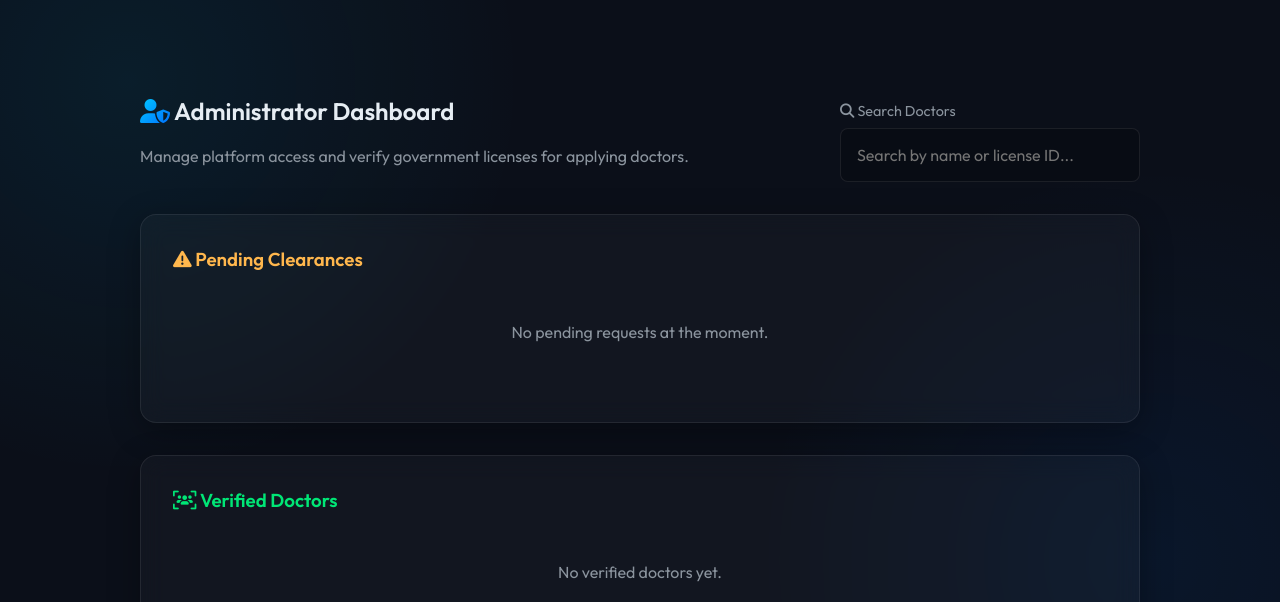
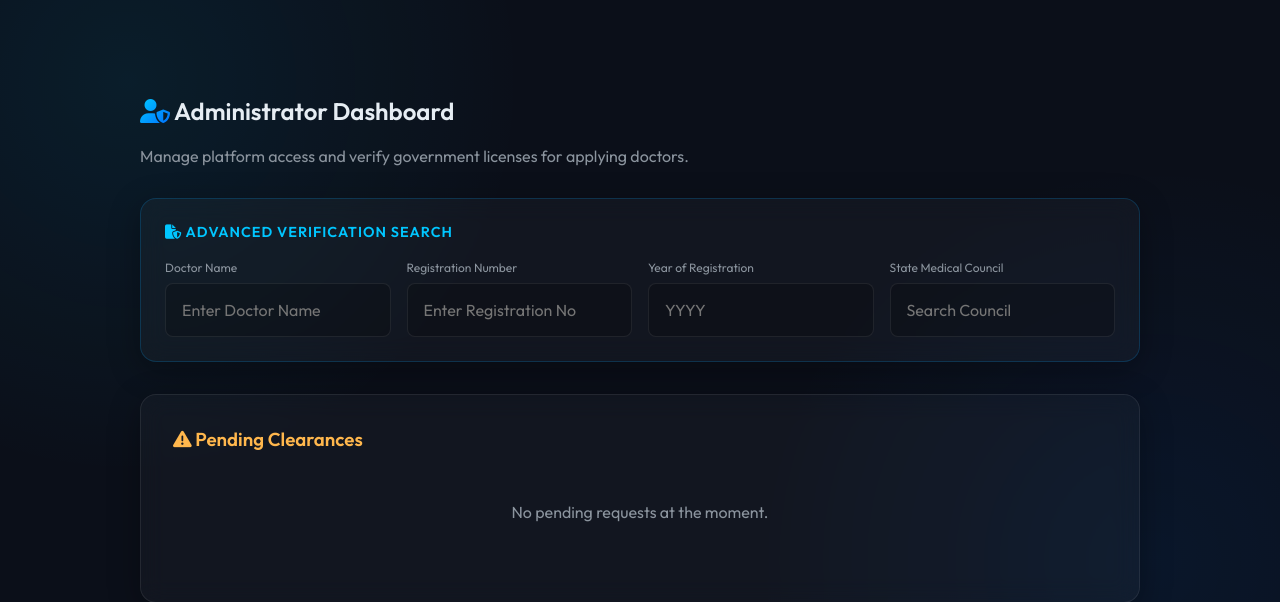
Before and after one commit to Rishitha0408/Qryptix, a Flask app: page /admin_dashboard in a window 1280 px wide. Shown: the part 79-681 px from the top of the page. Run offline with Flask 3, Linux system fonts and the light colour scheme; the visitor is signed in with stand-in values (Sample User, id 1).

Commit message:
Admin: Enhanced doctor verification with name, registration no, year, and state medical council browsing

```diff
--- a/app.py
+++ b/app.py
@@ -114,7 +114,11 @@ def index():
 def register():
     if request.method == 'POST':
         username = request.form.get('username')
+        full_name = request.form.get('full_name')
         email = request.form.get('email')
+        mobile_number = request.form.get('mobile_number')
+        registration_year = request.form.get('registration_year')
+        state_medical_council = request.form.get('state_medical_council')
         password = request.form.get('password')
         license_id = request.form.get('license_id')
 
@@ -133,7 +137,11 @@ def register():
         hashed_password = generate_password_hash(password)
         new_user = User(
             username=username,
+            full_name=full_name,
             email=email,
+            mobile_number=mobile_number,
+            registration_year=registration_year,
+            state_medical_council=state_medical_council,
             password=hashed_password,
             license_id=license_id,
             role='doctor',
--- a/templates/admin_dashboard.html
+++ b/templates/admin_dashboard.html
@@ -2,16 +2,38 @@
 
 {% block content %}
 <div style="width: 100%; max-width: 1000px; margin-top: 2rem;">
-    <div style="display: flex; justify-content: space-between; align-items: flex-end; margin-bottom: 2rem;">
-        <div>
-            <h2><i class="fa-solid fa-user-shield text-gradient"></i> Administrator Dashboard</h2>
-            <p style="color: var(--text-muted);">Manage platform access and verify government licenses for applying
-                doctors.</p>
-        </div>
-        <div class="form-group" style="margin-bottom: 0; min-width: 300px;">
-            <label for="doctorSearch"><i class="fa-solid fa-magnifying-glass"></i> Search Doctors</label>
-            <input type="text" id="doctorSearch" class="form-control" placeholder="Search by name or license ID..."
-                onkeyup="filterDoctors()">
+    <div style="margin-bottom: 2rem;">
+        <h2><i class="fa-solid fa-user-shield text-gradient"></i> Administrator Dashboard</h2>
+        <p style="color: var(--text-muted);">Manage platform access and verify government licenses for applying doctors.
+        </p>
+    </div>
+
+    <!-- Verification Search Hub -->
+    <div class="glass-panel" style="padding: 1.5rem; margin-bottom: 2rem; border: 1px solid rgba(0, 163, 255, 0.2);">
+        <h4
+            style="margin-bottom: 1.2rem; color: var(--accent-color); font-size: 0.9rem; text-transform: uppercase; letter-spacing: 1px;">
+            <i class="fa-solid fa-file-shield"></i> Advanced Verification Search
+        </h4>
+        <div style="display: grid; grid-template-columns: repeat(auto-fit, minmax(200px, 1fr)); gap: 1rem;">
+            <div class="form-group" style="margin-bottom: 0;">
+                <label for="searchName" style="font-size: 0.75rem;">Doctor Name</label>
+                <input type="text" id="searchName" class="form-control" placeholder="Enter Doctor Name"
+                    onkeyup="filterDoctors()">
+            </div>
+            <div class="form-group" style="margin-bottom: 0;">
+                <label for="searchRegNum" style="font-size: 0.75rem;">Registration Number</label>
+                <input type="text" id="searchRegNum" class="form-control" placeholder="Enter Registration No"
+                    onkeyup="filterDoctors()">
+            </div>
+            <div class="form-group" style="margin-bottom: 0;">
+                <label for="searchYear" style="font-size: 0.75rem;">Year of Registration</label>
+                <input type="number" id="searchYear" class="form-control" placeholder="YYYY" onkeyup="filterDoctors()">
+            </div>
+            <div class="form-group" style="margin-bottom: 0;">
+                <label for="searchCouncil" style="font-size: 0.75rem;">State Medical Council</label>
+                <input type="text" id="searchCouncil" class="form-control" placeholder="Search Council"
+                    onkeyup="filterDoctors()">
+            </div>
         </div>
     </div>
 
@@ -28,17 +50,35 @@
         <table>
             <thead>
                 <tr>
-                    <th>Username</th>
-                    <th>Govt License ID</th>
-                    <th>License Status</th>
+                    <th>Full Name</th>
+                    <th>Email / Mobile</th>
+                    <th>License (MNC)</th>
+                    <th>Reg Year</th>
+                    <th>Medical Council</th>
+                    <th>NMC Portal</th>
                     <th style="text-align: right;">Action</th>
                 </tr>
             </thead>
             <tbody id="pendingBody">
                 {% for doc in pending %}
-                <tr class="doctor-row" data-name="{{ doc.username }}" data-id="{{ doc.license_id }}">
-                    <td>{{ doc.username }}</td>
+                <tr class="doctor-row" data-name="{{ doc.full_name or doc.username }}" data-id="{{ doc.license_id }}"
+                    data-year="{{ doc.registration_year or '' }}" data-council="{{ doc.state_medical_council or '' }}">
+                    <td style="font-weight: 600;">{{ doc.full_name or 'N/A' }}</td>
+                    <td style="font-size: 0.8rem; color: var(--text-muted);">
+                        <div><i class="fa-solid fa-envelope"></i> {{ doc.email }}</div>
+                        <div><i class="fa-solid fa-phone"></i> {{ doc.mobile_number or 'N/A' }}</div>
+                    </td>
                     <td style="font-family: monospace; color: var(--accent-color);">{{ doc.license_id }}</td>
+                    <td>{{ doc.registration_year or 'N/A' }}</td>
+                    <td style="font-size: 0.85rem; color: var(--text-muted);">{{ doc.state_medical_council or 'N/A' }}
+                    </td>
+                    <td>
+                        <a href="https://www.nmc.org.in/information-desk/indian-medical-register/" target="_blank"
+                            class="btn"
+                            style="padding: 0.3rem 0.6rem; font-size: 0.7rem; background: rgba(255,255,255,0.05); border: 1px solid rgba(255,255,255,0.1); color: var(--accent-color);">
+                            <i class="fa-solid fa-up-right-from-square"></i> Check NMC
+                        </a>
+                    </td>
                     <td>
                         {% if doc.is_license_valid %}
                         <span style="color: var(--success-color);"><i class="fa-solid fa-check-double"></i>
@@ -87,14 +127,20 @@
                 <tr>
                     <th>Username</th>
                     <th>Govt License ID</th>
+                    <th>Reg Year</th>
+                    <th>Medical Council</th>
                     <th>Status</th>
                 </tr>
             </thead>
             <tbody id="verifiedBody">
                 {% for doc in approved %}
-                <tr class="doctor-row" data-name="{{ doc.username }}" data-id="{{ doc.license_id }}">
+                <tr class="doctor-row" data-name="{{ doc.username }}" data-id="{{ doc.license_id }}"
+                    data-year="{{ doc.registration_year or '' }}" data-council="{{ doc.state_medical_council or '' }}">
                     <td>{{ doc.username }}</td>
                     <td style="font-family: monospace; color: var(--text-muted);">{{ doc.license_id }}</td>
+                    <td>{{ doc.registration_year or 'N/A' }}</td>
+                    <td style="font-size: 0.85rem; color: var(--text-muted);">{{ doc.state_medical_council or 'N/A' }}
+                    </td>
                     <td><span style="color: var(--success-color); font-weight: 600;"><i
                                 class="fa-solid fa-circle-check"></i> Cleared</span></td>
                 </tr>
@@ -109,14 +155,26 @@
 
 <script>
     function filterDoctors() {
-        const query = document.getElementById('doctorSearch').value.toLowerCase();
+        const nameQuery = document.getElementById('searchName').value.toLowerCase();
+        const regQuery = document.getElementById('searchRegNum').value.toLowerCase();
+        const yearQuery = document.getElementById('searchYear').value.toLowerCase();
+        const councilQuery = document.getElementById('searchCouncil').value.toLowerCase();
+
         const rows = document.querySelectorAll('.doctor-row');
         let foundAny = false;
 
         rows.forEach(row => {
             const name = row.dataset.name.toLowerCase();
             const licenseId = row.dataset.id.toLowerCase();
-            if (name.includes(query) || licenseId.includes(query)) {
+            const year = row.dataset.year.toLowerCase();
+            const council = row.dataset.council.toLowerCase();
+
+            const matchesName = nameQuery === '' || name.includes(nameQuery);
+            const matchesReg = regQuery === '' || licenseId.includes(regQuery);
+            const matchesYear = yearQuery === '' || year.includes(yearQuery);
+            const matchesCouncil = councilQuery === '' || council.includes(councilQuery);
+
+            if (matchesName && matchesReg && matchesYear && matchesCouncil) {
                 row.style.display = '';
                 foundAny = true;
             } else {
@@ -127,8 +185,9 @@
         // Handle section visibility
         const noResults = document.getElementById('noResults');
         const sections = document.querySelectorAll('.clearance-container');
+        const isSearching = nameQuery !== '' || regQuery !== '' || yearQuery !== '' || councilQuery !== '';
 
-        if (!foundAny && query !== '') {
+        if (!foundAny && isSearching) {
             noResults.style.display = 'block';
             sections.forEach(s => s.style.display = 'none');
         } else {
```
Also changed, not shown: models.py (+6 -2 lines), static/css/style.css (+47 -10 lines), templates/register.html (+23 -2 lines).
